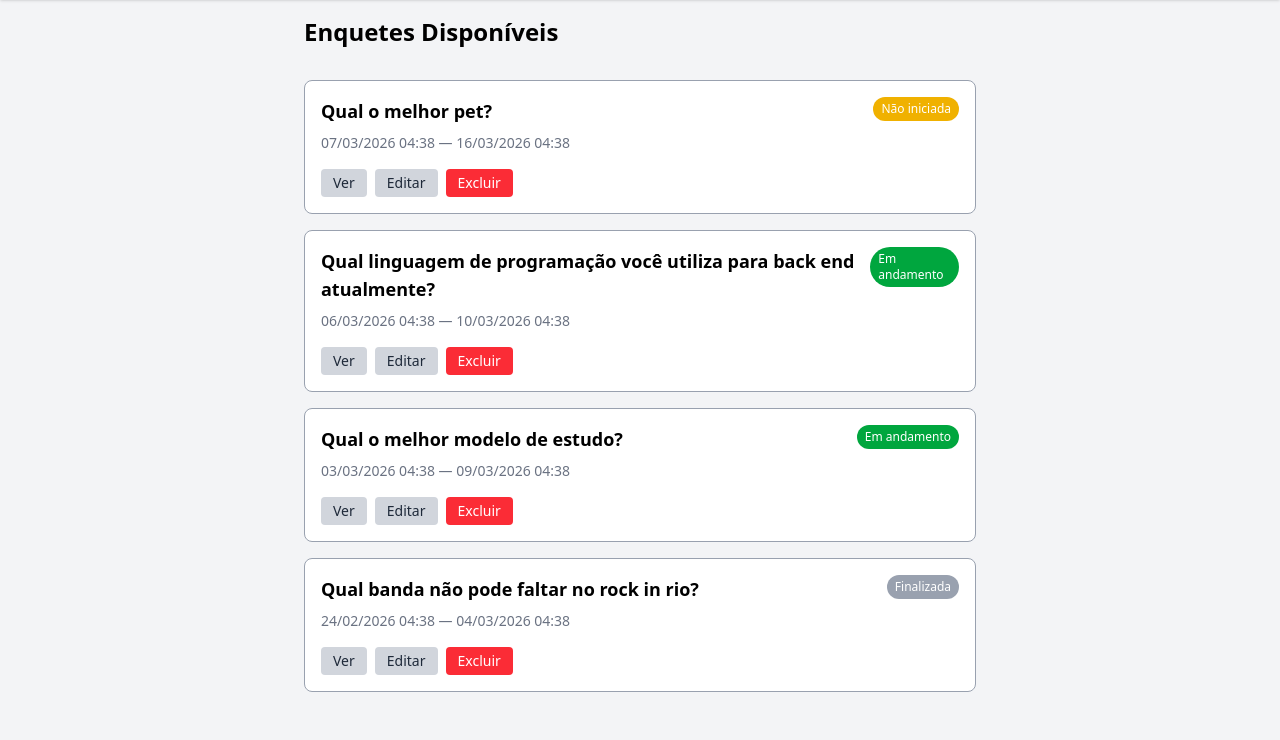
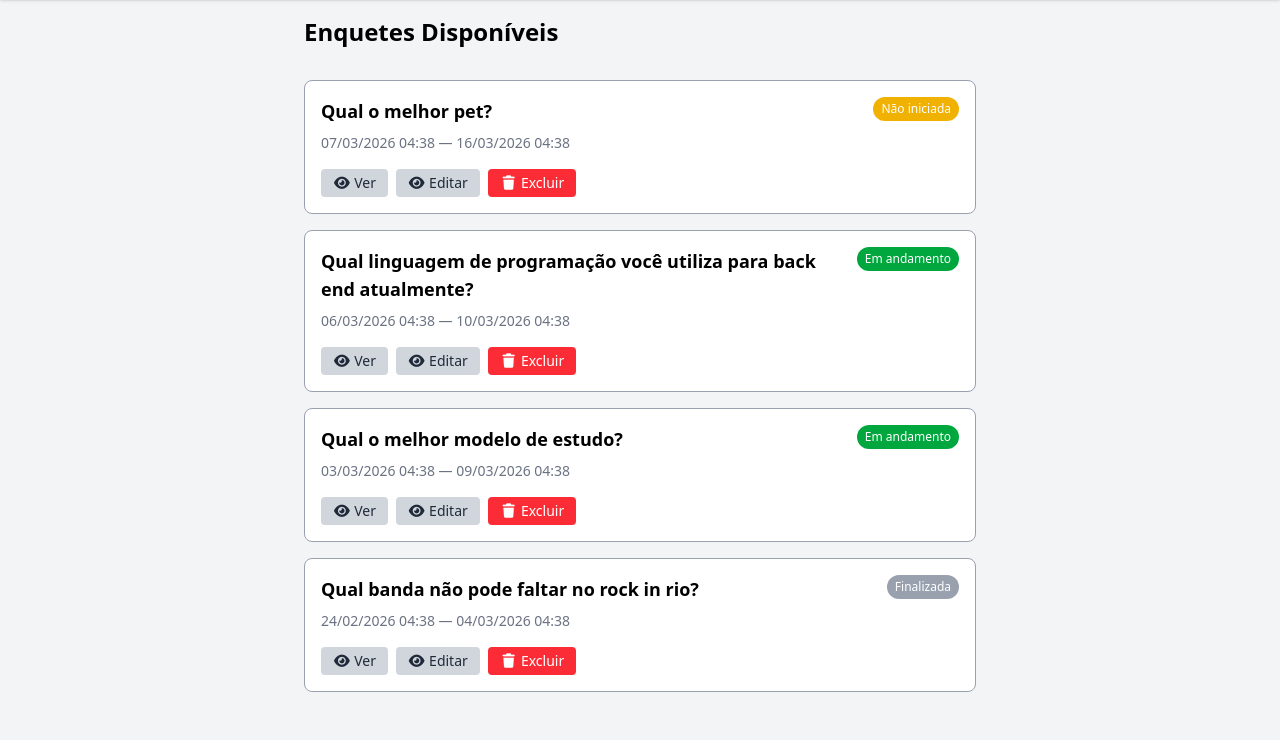
Before and after one commit to jorgemendes07/sistema-de-votacao, a Laravel app: page / in a window 1280 px wide. Shown: the part 60-800 px from the top of the page. Run offline with Laravel 12, Linux system fonts and the light colour scheme; data comes from the database, SQL or seed files in the repository; style sheets or scripts are compiled from the project's sources; some libraries are stand-ins or nearby versions.

Commit message:
update: atualiza o estilo do index

```diff
--- a/resources/views/polls/index.blade.php
+++ b/resources/views/polls/index.blade.php
@@ -15,10 +15,10 @@
             };
         @endphp
 
-        <div class="bg-white p-4 border border-gray-400 rounded-lg hover:bg-gray-50 transition flex flex-col gap-2 relative">
+        <div class="bg-white p-4 border border-gray-400 rounded-lg hover:bg-gray-50 hover:shadow-lg transition flex flex-col gap-2 relative">
             <div class="flex justify-between items-start">
                 <h2 class="font-semibold text-lg">{{ $poll->title }}</h2>
-                <span class="px-2 py-1 rounded-full text-xs {{ $statusClasses }}">{{ ucfirst($status) }}</span>
+                <span class="px-2 py-1 rounded-full text-xs min-w-max ml-3 {{ $statusClasses }}">{{ ucfirst($status) }}</span>
             </div>
 
             <p class="text-sm text-gray-500">
@@ -28,20 +28,20 @@
             <div class="flex gap-2 mt-2">
                 <a href="{{ route('polls.vote', $poll) }}"
                    class="px-3 py-1 bg-gray-300 text-gray-800 rounded hover:bg-gray-400 transition text-sm">
-                    Ver
+                    <i class="fas fa-eye"></i> Ver
                 </a>
 
                 <a href="{{ route('polls.edit', $poll) }}"
                    class="px-3 py-1 bg-gray-300 text-gray-800 rounded hover:bg-gray-400 transition text-sm">
-                    Editar
+                    <i class="fas fa-eye"></i> Editar
                 </a>
 
                 <form action="{{ route('polls.destroy', $poll) }}" method="POST" onsubmit="return confirm('Tem certeza que deseja excluir esta enquete?');">
                     @csrf
                     @method('DELETE')
                     <button type="submit"
-                            class="px-3 py-1 bg-red-500 text-white rounded hover:bg-red-700 transition text-sm">
-                        Excluir
+                            class="px-3 py-1 bg-red-500 text-white rounded hover:bg-red-700 transition text-sm cursor-pointer">
+                        <i class="fas fa-trash"></i> Excluir
                     </button>
                 </form>
             </div>
```
